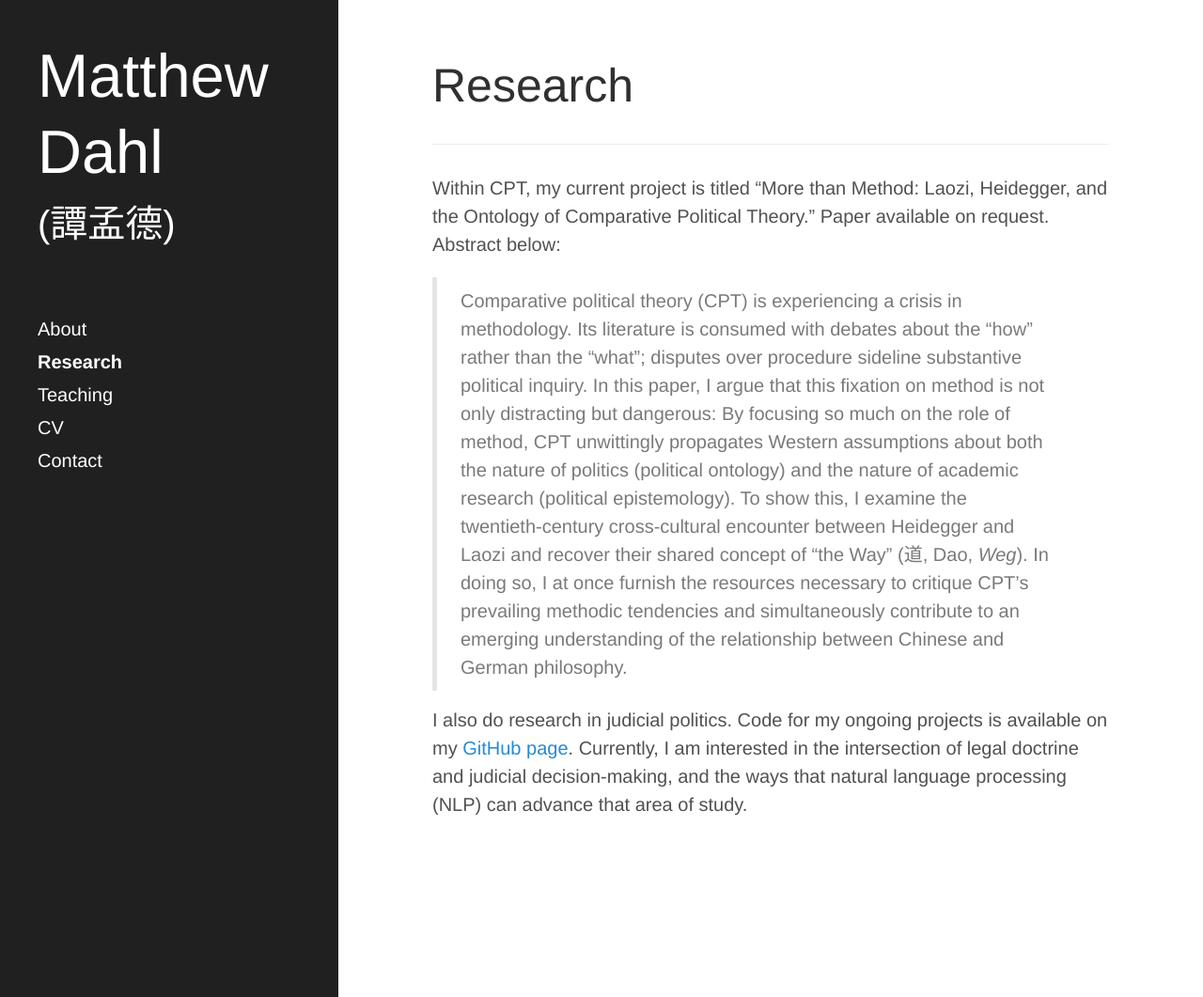
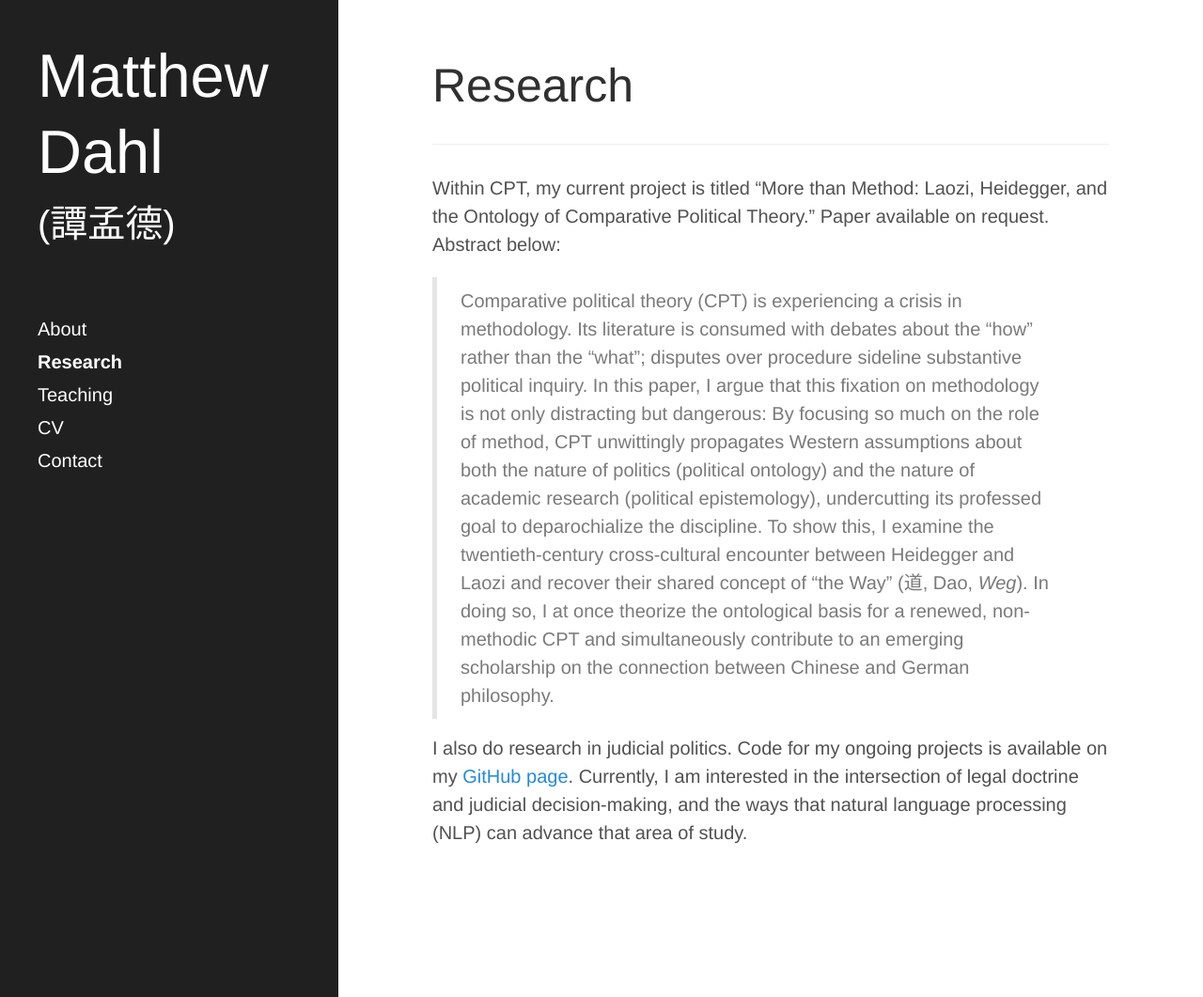
Before and after one commit to mattdahl/mattdahl.github.io, a Jekyll site: the page built from research.md, in a window 1280 px wide and 1061 px high. Shown: the whole window at 94% size. Built offline with Jekyll 4.4.1, drawn with Linux system fonts in a browser that asks for light colours.

```diff
--- a/research.md
+++ b/research.md
@@ -5,7 +5,7 @@ title: Research
 
 Within CPT, my current project is titled "More than Method: Laozi, Heidegger, and the Ontology of Comparative Political Theory." Paper available on request. Abstract below:
 
-> Comparative political theory (CPT) is experiencing a crisis in methodology. Its literature is consumed with debates about the “how” rather than the “what”; disputes over procedure sideline substantive political inquiry. In this paper, I argue that this fixation on method is not only distracting but dangerous: By focusing so much on the role of method, CPT unwittingly propagates Western assumptions about both the nature of politics (political ontology) and the nature of academic research (political epistemology). To show this, I examine the twentieth-century cross-cultural encounter between Heidegger and Laozi and recover their shared concept of "the Way" (道, Dao, *Weg*). In doing so, I at once furnish the resources necessary to critique CPT’s prevailing methodic tendencies and simultaneously contribute to an emerging understanding of the relationship between Chinese and German philosophy.
+> Comparative political theory (CPT) is experiencing a crisis in methodology. Its literature is consumed with debates about the “how” rather than the “what”; disputes over procedure sideline substantive political inquiry. In this paper, I argue that this fixation on methodology is not only distracting but dangerous: By focusing so much on the role of method, CPT unwittingly propagates Western assumptions about both the nature of politics (political ontology) and the nature of academic research (political epistemology), undercutting its professed goal to deparochialize the discipline. To show this, I examine the twentieth-century cross-cultural encounter between Heidegger and Laozi and recover their shared concept of “the Way” (道, Dao, *Weg*). In doing so, I at once theorize the ontological basis for a renewed, non-methodic CPT and simultaneously contribute to an emerging scholarship on the connection between Chinese and German philosophy.
 
 
 I also do research in judicial politics. Code for my ongoing projects is available on my [GitHub page](https://github.com/mattdahl). Currently, I am interested in the intersection of legal doctrine and judicial decision-making, and the ways that natural language processing (NLP) can advance that area of study.
```
Also changed, not shown: cv.md (+1 -1 lines), 2 other files.
